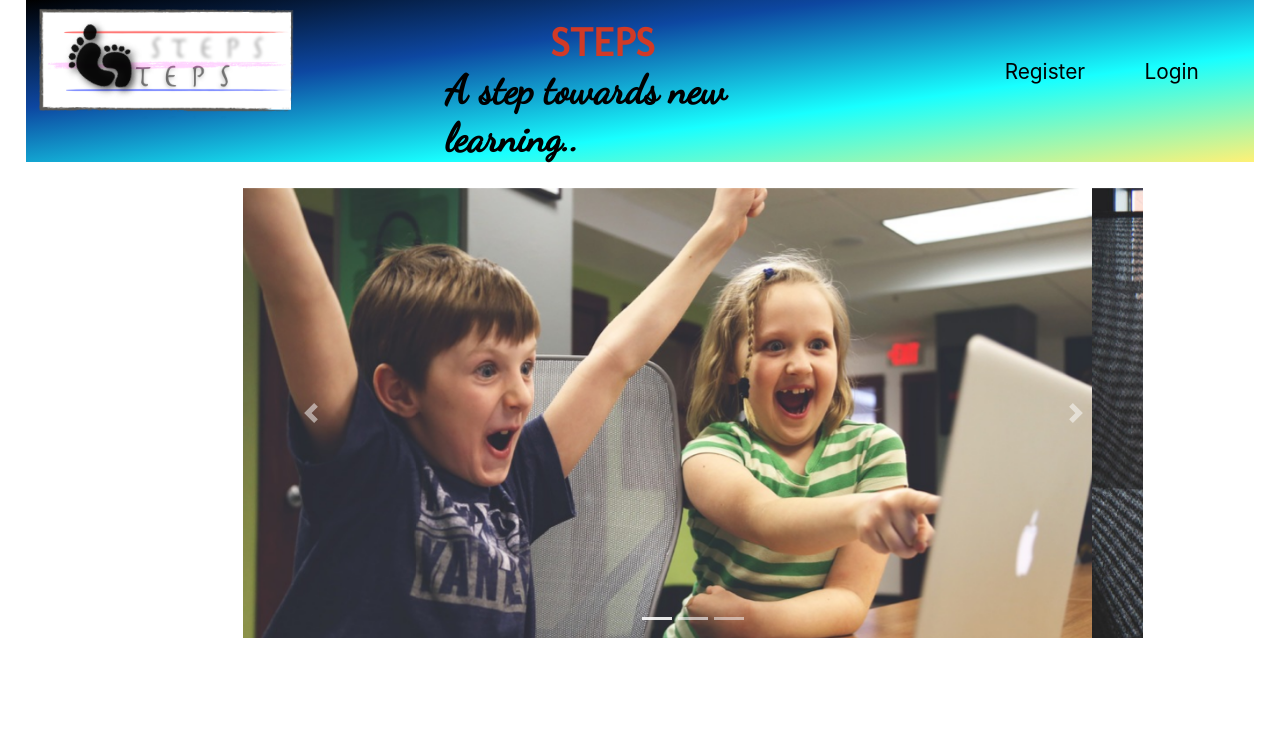
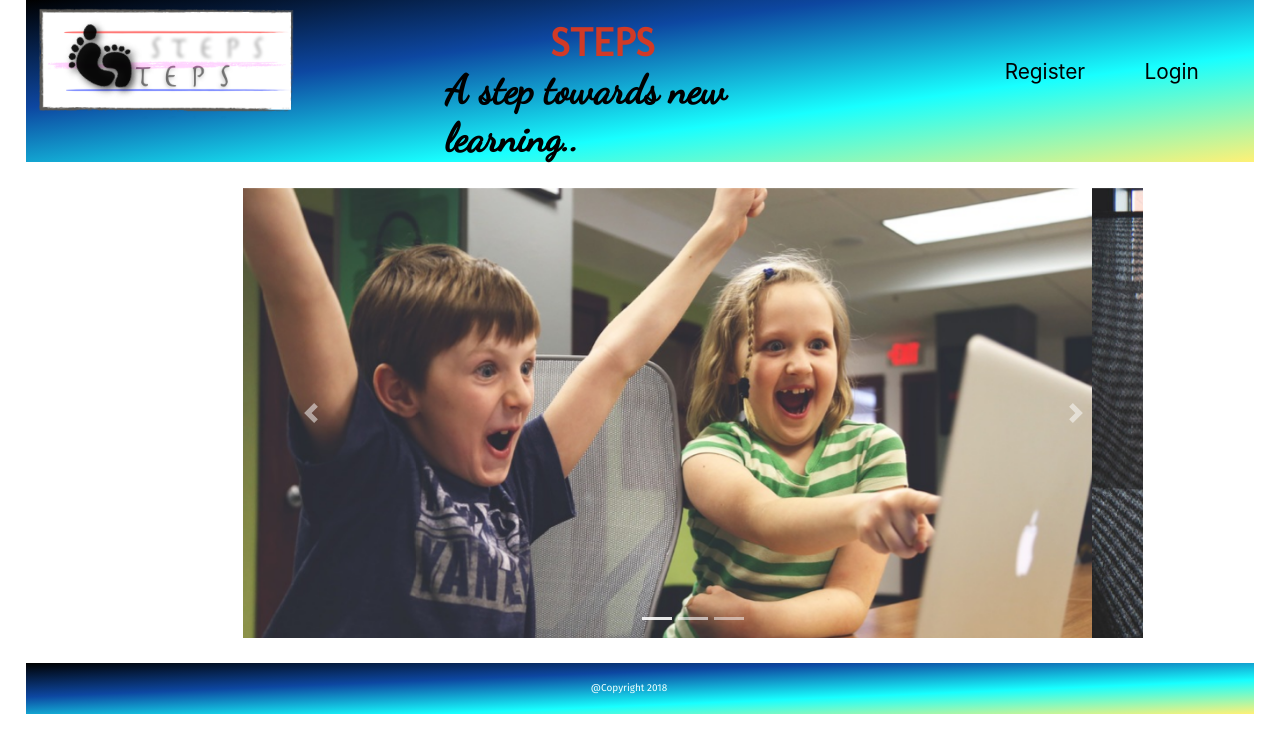
Before and after one commit to nyramirez/STEPS, a React (Create React App) app in the folder client/: page / in a window 1280 px wide. Shown: the top 752 px of the page. Built offline with nearby package versions, Linux system fonts and the light colour scheme.

Commit message:
adding footer

```diff
--- a/client/public/index.html
+++ b/client/public/index.html
@@ -24,6 +24,7 @@
   <link href="https://fonts.googleapis.com/css?family=Work+Sans:100" rel="stylesheet">
   <link href="https://fonts.googleapis.com/css?family=Molengo" rel="stylesheet">
   <link href="https://fonts.googleapis.com/css?family=Dancing+Script" rel="stylesheet">
+  <link href="https://fonts.googleapis.com/css?family=Fira+Sans" rel="stylesheet">
   <link rel="stylesheet" href="https://stackpath.bootstrapcdn.com/bootstrap/4.2.1/css/bootstrap.min.css" integrity="sha384-GJzZqFGwb1QTTN6wy59ffF1BuGJpLSa9DkKMp0DgiMDm4iYMj70gZWKYbI706tWS"
     crossorigin="anonymous">
   <!-- <link rel="stylesheet" href="https://cdnjs.cloudflare.com/ajax/libs/materialize/1.0.0/css/materialize.min.css"> -->
--- /dev/null
+++ b/client/src/components/Footer/Footer.js
@@ -0,0 +1,18 @@
+import React from 'react';
+import PropTypes from 'prop-types';
+import './style.css';
+
+
+function Footer(props) {
+    return (
+        <div className="footer">
+        <h5 className="footerHeading">@Copyright 2018</h5>
+        </div>
+    );
+}
+
+Footer.propTypes = {
+    classes: PropTypes.object.isRequired,
+};
+
+export default Footer;
--- /dev/null
+++ b/client/src/components/Footer/style.css
@@ -0,0 +1,14 @@
+.footer{
+    width: 96vw;
+    margin-left: 2vw;
+    background-image: linear-gradient(to bottom right,black, #0d47a1,#18ffff, #fff176);
+    margin-top: 2%;
+    height: 4vw;
+}
+
+.footerHeading{
+    font-family: 'Fira Sans', sans-serif;
+    padding-top: 1.5%;
+    color: azure;
+    padding-left: 46%;
+}
--- a/client/src/pages/landingPage.js
+++ b/client/src/pages/landingPage.js
@@ -1,13 +1,14 @@
 import React, { Component } from "react";
 import NavLandingPage from "../components/LandingNav/NavLandingPage";
 import LandingBody from "../components/LandingBody/LandingBody"
-
+import Footer from "../components/Footer/Footer"
 class LandingPage extends Component {
 
     render() {
       return (<div>
     <NavLandingPage/>
     <LandingBody/>
+    <Footer/>
       </div>
       );
     }
```
